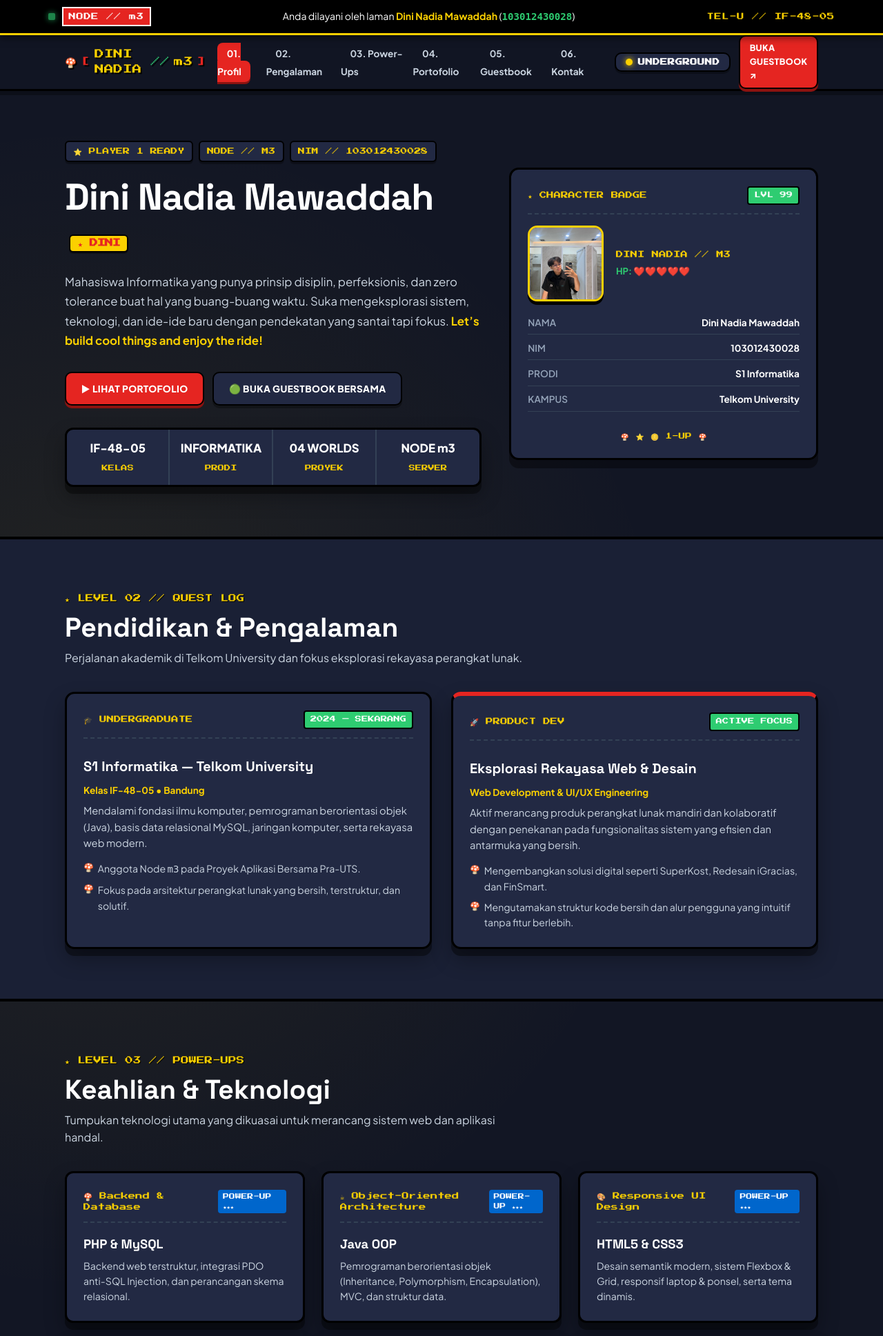
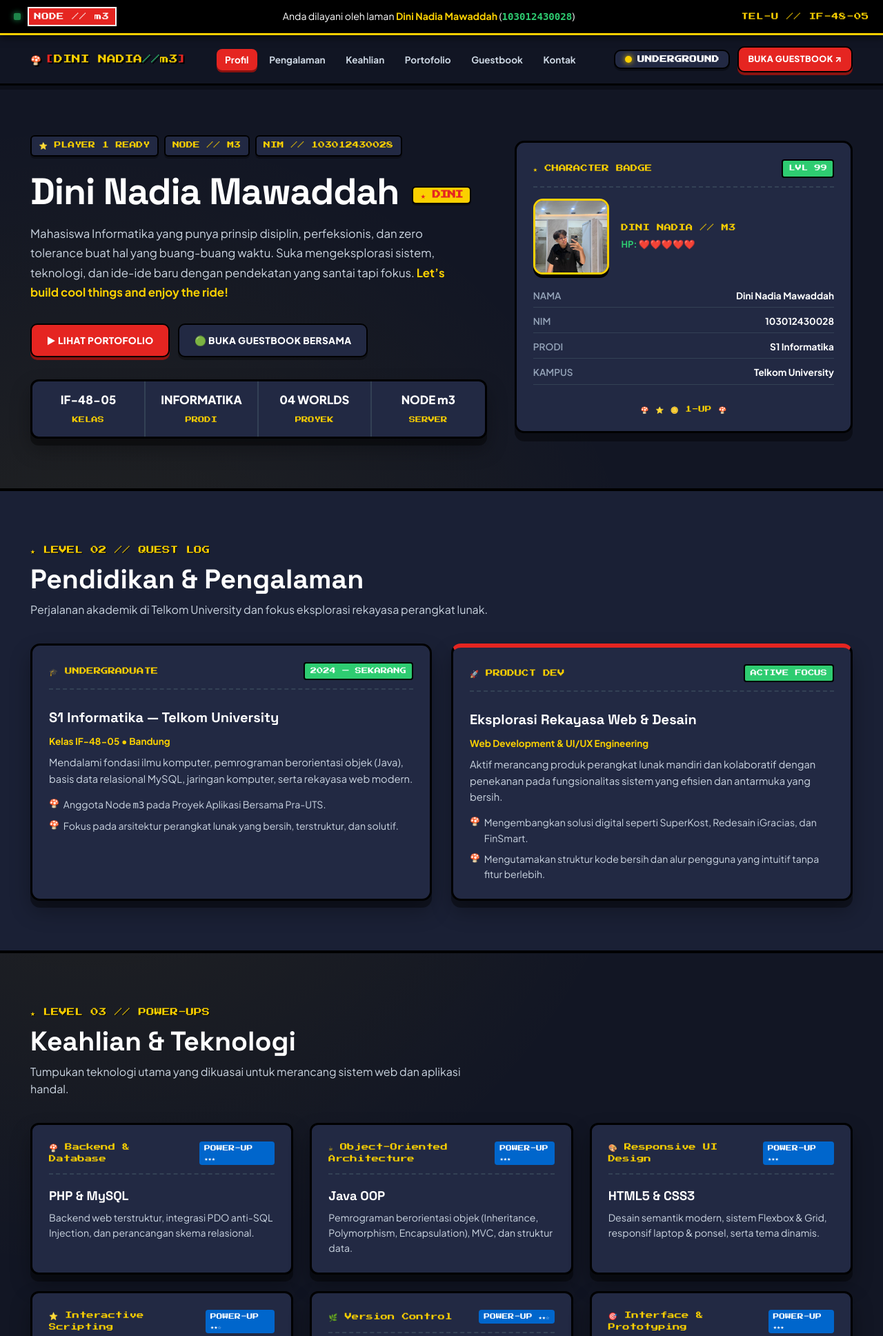
Before and after one commit to Buzzz16/guestbook-1, a PHP site: page / in a window 1280 px wide. Shown: the top 1937 px of the page at 69% size. Run offline with PHP 8.4, Linux system fonts and the light colour scheme; data comes from the database, SQL or seed files in the repository.

Commit message:
style: fix header navbar single-line alignment and prevent text wrapping

```diff
--- a/assets/css/style.css
+++ b/assets/css/style.css
@@ -118,7 +118,7 @@ ul {
 
 .container {
     width: 100%;
-    max-width: 1140px;
+    max-width: 1240px;
     margin: 0 auto;
     padding: 0 1.5rem;
 }
@@ -138,7 +138,7 @@ ul {
 }
 
 .served-by-inner {
-    max-width: 1140px;
+    max-width: 1240px;
     margin: 0 auto;
     display: flex;
     align-items: center;
@@ -232,17 +232,20 @@ ul {
     align-items: center;
     justify-content: space-between;
     min-height: 70px;
-    gap: 1rem;
+    gap: 1.25rem;
+    flex-wrap: nowrap;
 }
 
 .brand-logo {
     font-family: var(--font-pixel);
-    font-size: 0.85rem;
+    font-size: 0.8rem;
     color: var(--mario-yellow);
     display: inline-flex;
     align-items: center;
-    gap: 0.4rem;
+    gap: 0.35rem;
     text-shadow: 2px 2px 0 #000000;
+    white-space: nowrap;
+    flex-shrink: 0;
 }
 
 .brand-bracket {
@@ -256,17 +259,19 @@ ul {
 .site-nav .nav-list {
     display: flex;
     align-items: center;
-    gap: 0.4rem;
+    gap: 0.35rem;
+    flex-wrap: nowrap;
 }
 
 .nav-link {
     font-family: var(--font-sans);
     font-weight: 700;
     font-size: 0.85rem;
-    padding: 0.45rem 0.85rem;
+    padding: 0.45rem 0.75rem;
     border-radius: 8px;
     color: var(--text-secondary);
     transition: all 0.2s ease;
+    white-space: nowrap;
 }
 
 .nav-link:hover {
@@ -283,7 +288,9 @@ ul {
 .header-actions {
     display: flex;
     align-items: center;
-    gap: 0.75rem;
+    gap: 0.65rem;
+    flex-shrink: 0;
+    white-space: nowrap;
 }
 
 .mobile-nav-toggle {
@@ -322,6 +329,7 @@ ul {
     transition: all 0.15s ease;
     text-transform: uppercase;
     letter-spacing: 0.03em;
+    white-space: nowrap;
 }
 
 .btn-sm {
--- a/index.php
+++ b/index.php
@@ -141,7 +141,7 @@ $portfolios = [
     <link
         href="https://fonts.googleapis.com/css2?family=Press+Start+2P&family=Plus+Jakarta+Sans:wght@400;500;600;700;800&family=Space+Grotesk:wght@600;700;800&display=swap"
         rel="stylesheet">
-    <link rel="stylesheet" href="assets/css/style.css">
+    <link rel="stylesheet" href="assets/css/style.css?v=3">
 </head>
 
 <body>
@@ -152,13 +152,9 @@ $portfolios = [
     <!-- Header & Navigasi -->
     <header class="site-header" id="top">
         <div class="container header-inner">
-            <a href="#profil" class="brand-logo"
-                aria-label="Beranda <?= htmlspecialchars(MEMBER_NAMA, ENT_QUOTES, 'UTF-8') ?>">
+            <a href="#profil" class="brand-logo" aria-label="Beranda <?= htmlspecialchars(MEMBER_NAMA, ENT_QUOTES, 'UTF-8') ?>">
                 <span>🍄</span>
-                <span
-                    class="brand-bracket">[</span><?= htmlspecialchars(strtoupper(MEMBER_NICKNAME), ENT_QUOTES, 'UTF-8') ?><span
-                    class="brand-accent">//</span><?= htmlspecialchars(MEMBER_ROUTE, ENT_QUOTES, 'UTF-8') ?><span
-                    class="brand-bracket">]</span>
+                <span><span class="brand-bracket">[</span><?= htmlspecialchars(strtoupper(MEMBER_NICKNAME), ENT_QUOTES, 'UTF-8') ?><span class="brand-accent">//</span><?= htmlspecialchars(MEMBER_ROUTE, ENT_QUOTES, 'UTF-8') ?><span class="brand-bracket">]</span></span>
             </a>
 
             <button class="mobile-nav-toggle" id="mobileNavToggle" aria-expanded="false" aria-controls="primaryNav"
@@ -170,12 +166,12 @@ $portfolios = [
 
             <nav class="site-nav" id="primaryNav" aria-label="Navigasi Level">
                 <ul class="nav-list">
-                    <li><a href="#profil" class="nav-link active">01. Profil</a></li>
-                    <li><a href="#pendidikan" class="nav-link">02. Pengalaman</a></li>
-                    <li><a href="#keahlian" class="nav-link">03. Power-Ups</a></li>
-                    <li><a href="#portofolio" class="nav-link">04. Portofolio</a></li>
-                    <li><a href="#aplikasi" class="nav-link">05. Guestbook</a></li>
-                    <li><a href="#kontak" class="nav-link">06. Kontak</a></li>
+                    <li><a href="#profil" class="nav-link active">Profil</a></li>
+                    <li><a href="#pendidikan" class="nav-link">Pengalaman</a></li>
+                    <li><a href="#keahlian" class="nav-link">Keahlian</a></li>
+                    <li><a href="#portofolio" class="nav-link">Portofolio</a></li>
+                    <li><a href="#aplikasi" class="nav-link">Guestbook</a></li>
+                    <li><a href="#kontak" class="nav-link">Kontak</a></li>
                 </ul>
             </nav>
 
```
